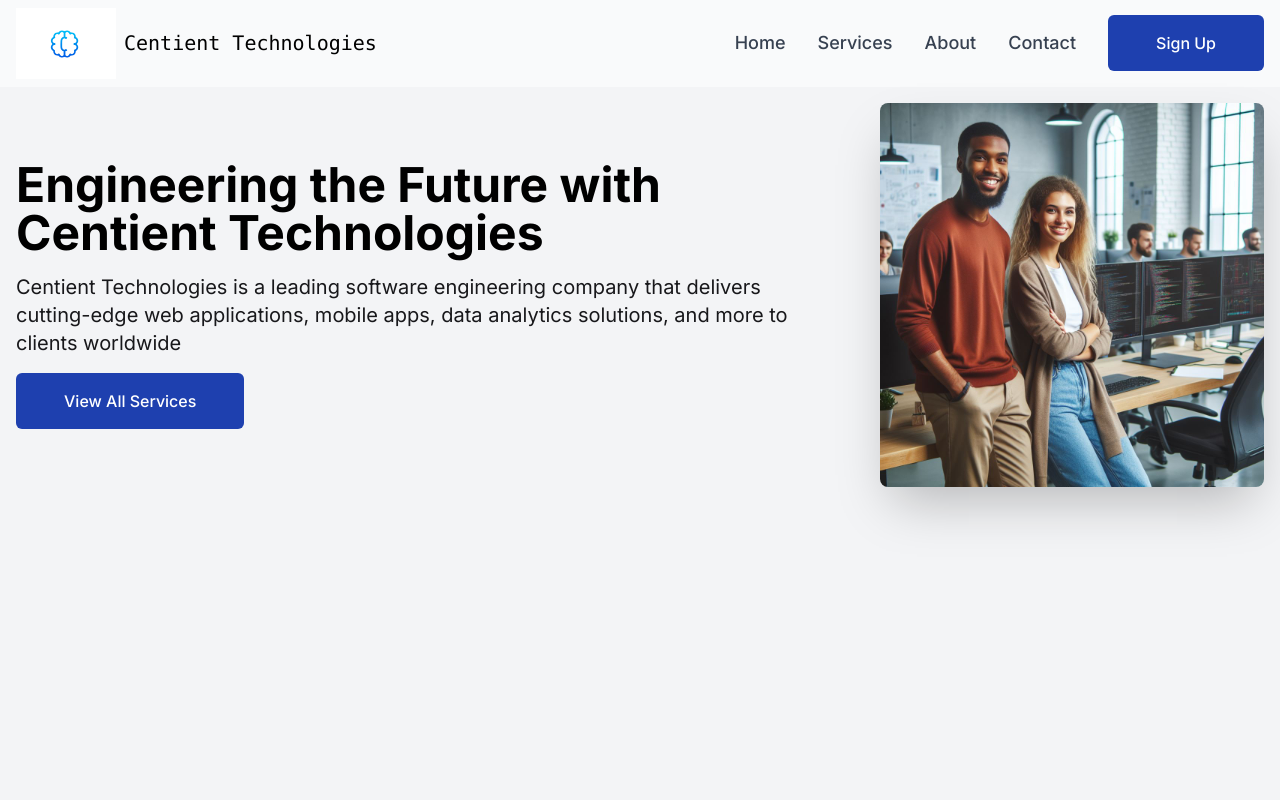
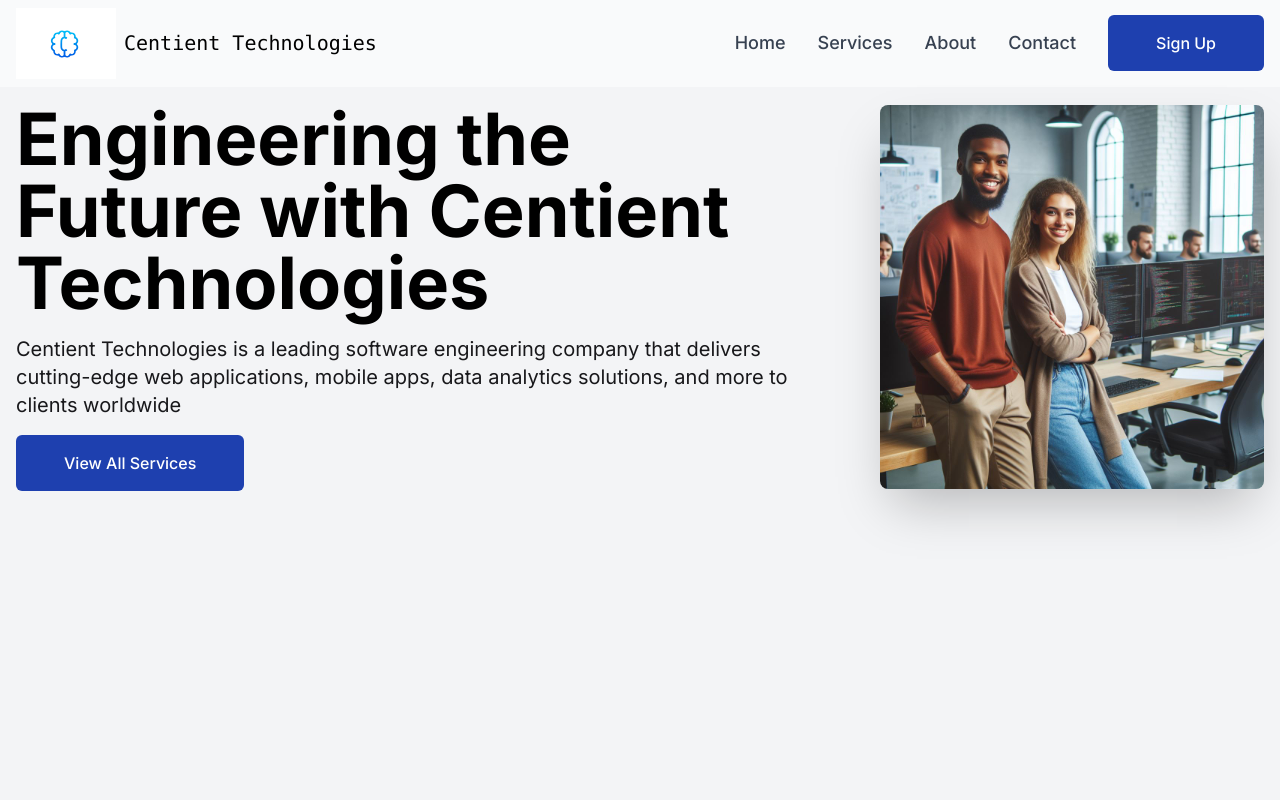
Before and after one commit to Centient-Technologies/Centient-Technologies, a Next.js app: page / in a window 1280 px wide. Shown: the top 800 px of the page. Built offline with nearby package versions, Linux system fonts and the light colour scheme.

Commit message:
use large text for large screens

```diff
--- a/app/components/LandingPageSection/LandingPageSection.tsx
+++ b/app/components/LandingPageSection/LandingPageSection.tsx
@@ -15,7 +15,7 @@ const LandingPageSection = ({ statement }: LandingPageSectionProps) => {
                 <div className={`z-0 flex flex-col items-center justify-around max-w-7xl m-auto gap-20 p-4 lg:flex-row-reverse`} >
                     <Image src="/images/people.jpg" className=" w-full max-w-sm min-h-fit rounded-lg shadow-2xl" alt='{"mission-statement-img"}' height={500} width={600} />
                     <div>
-                        <h1 className="text-5xl font-bold text-black">Engineering the Future with Centient Technologies</h1>
+                        <h1 className="lg:text-7xl text-5xl font-bold text-black">Engineering the Future with Centient Technologies</h1>
                         <p className="text-xl py-4 text-zinc-900" >  {statement}</p>
                         <Link href={'/services'}>
                             <button className="flex text-white bg-blue-800 rounded-md py-4 px-12 font-medium hover:bg-blue-600 my-0">View All Services</button>
```
